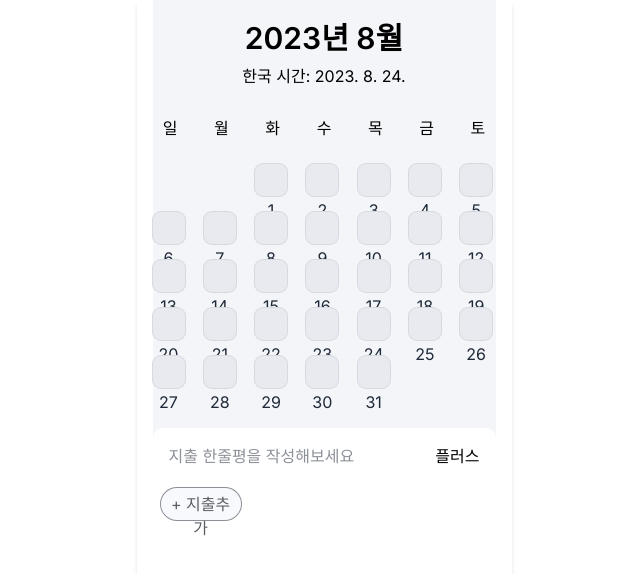
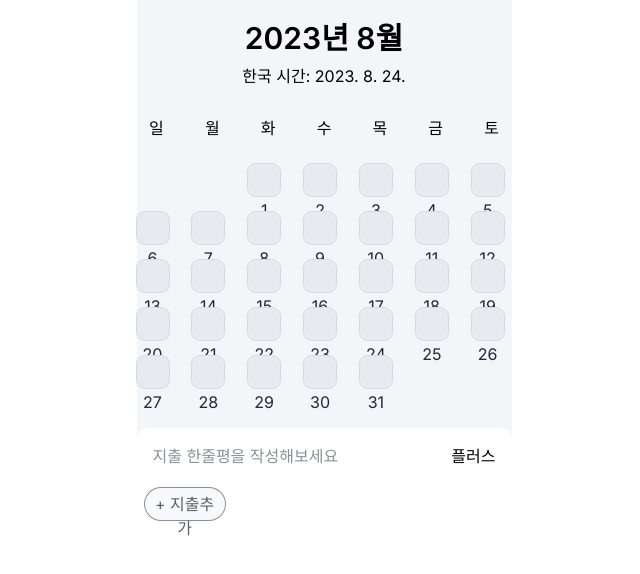
Before and after one commit to DDD-Community/Rainbow-Web, a Next.js app: page / in a window 1280 px wide. Shown: the top 574 px of the page, without its empty margins (316-956 px from the left). Built offline with nearby package versions, Linux system fonts and the light colour scheme.

Commit message:
fix: default_container min 값 375로 변경

```diff
--- a/src/components/defaultContainer/index.tsx
+++ b/src/components/defaultContainer/index.tsx
@@ -6,8 +6,8 @@ interface DefaultContainerProps {
 
 function DefaultContainer({ children }: DefaultContainerProps) {
   return (
-    <div className=" w-[375px] shadow-md  mx-auto">
-      <div className="w-343 min-w-343 max-w-375 min-h-screen my-0 mx-auto">{children}</div>
+    <div className="shadow-md mx-auto">
+      <div className="w-375 min-w-375 max-w-375 min-h-screen my-0 mx-auto">{children}</div>
     </div>
   );
 }
```
